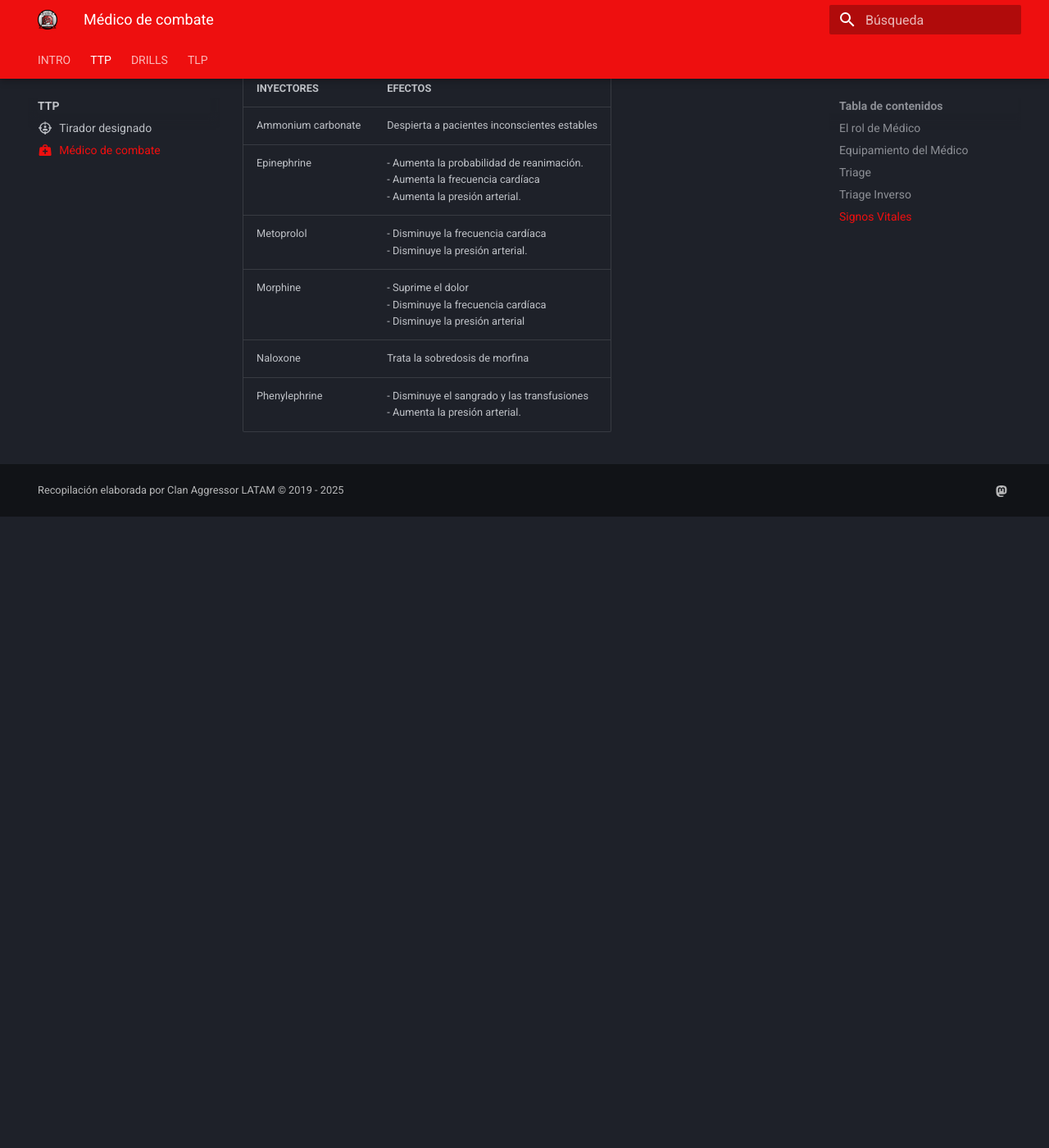
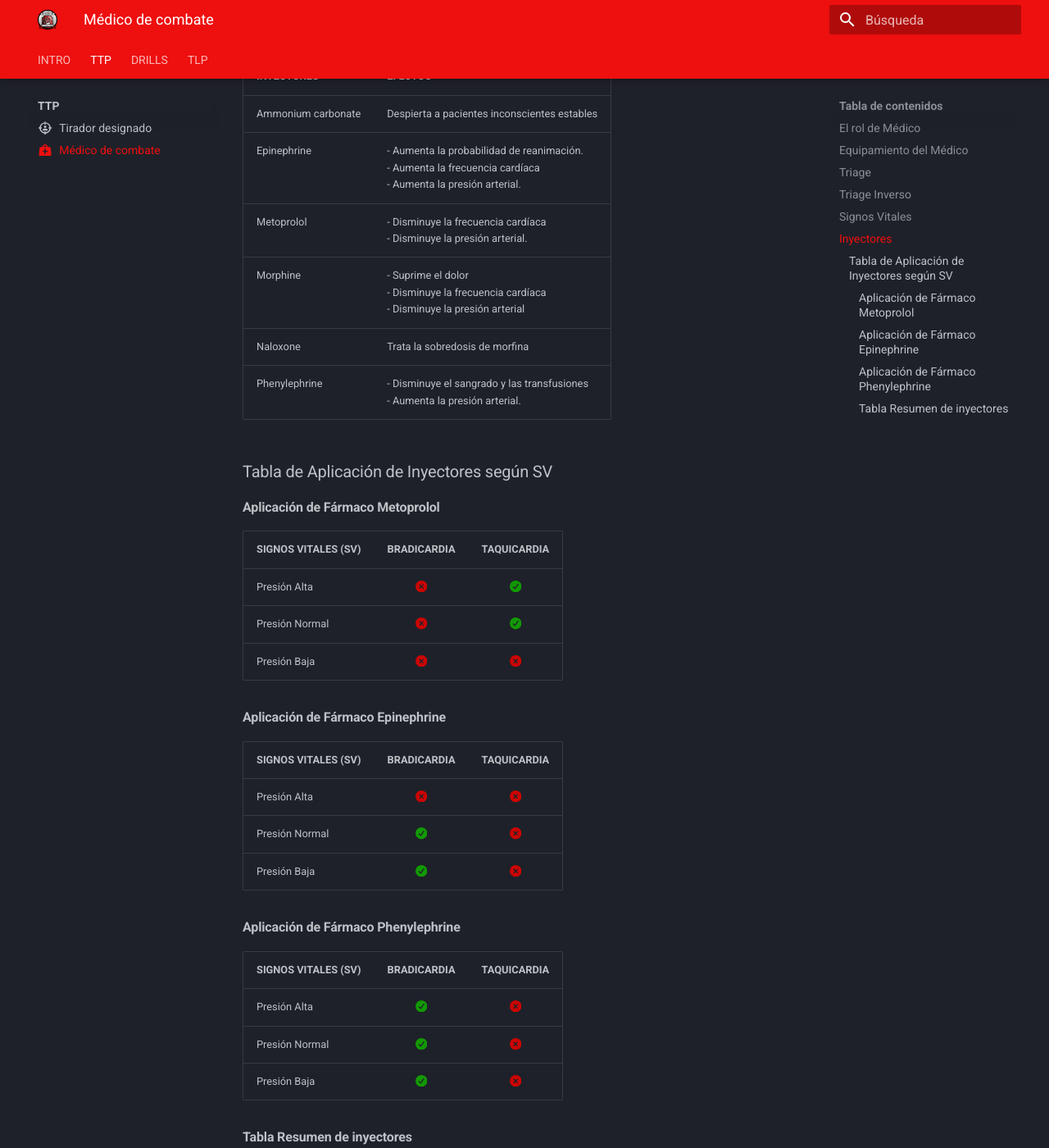
Before and after one commit to aguLepe/aggressor, an MkDocs documentation site: the page built from docs/ttp/medico-de-combate.md, in a window 1280 px wide and 1400 px high, scrolled down 7133 px. Shown: the whole window at 82% size. Built offline with MkDocs 1.6.1 and Material for MkDocs 9.7.7, drawn with Linux system fonts in a browser that asks for light colours; emoji names are drawn with the system emoji font; before the commit the page ends 7763 px from its top, so only the background shows below that; some of the changed text lies outside the part shown.

Commit message:
Content Inyectores

```diff
--- a/docs/stylesheets/extra.css
+++ b/docs/stylesheets/extra.css
@@ -7,3 +7,11 @@
 .md-sidebar--secondary {
   display: none;
 }
+
+.yes {
+    color: #129903;
+}
+
+.not {
+    color: #cc0404;
+}
--- a/docs/ttp/medico-de-combate.md
+++ b/docs/ttp/medico-de-combate.md
@@ -144,7 +144,7 @@ La clase de hemorragia, dictara <b>cuánta</b> solución salina (SS) necesitará
 También debe tener en consideración a la hora de la administración de SS con la <b>presión arterial</b>. Ya que el SS no solo aumenta el volumen sanguíneo sino también la Presión Arterial.
 
 ---
-# Inyectores
+## Inyectores
 El rol de Médico tiene disponible dentro de su equipamientos, estos inyectores que ayudan a la estabilización y/o recuperación del estado de salud del herido. Siempre se debe tener en consideración la <b>“Hora”</b> de administración del Inyector, ya que la sobredosis de estos pueden causar la descompensación y/o muerte del herido.
 
 Actualmente la sincronización de la hora RELOJ (ítem) vs La hora de administración mostrada en “COMPROBACIÓN DE HERIDAS” tendría un delay de 1-2 min. Siendo la hora RELOJ (ítem) más retrasada.
@@ -157,3 +157,40 @@ Actualmente la sincronización de la hora RELOJ (ítem) vs La hora de administra
 | Morphine           | - Suprime el dolor <br>- Disminuye la frecuencia cardíaca <br>- Disminuye la presión arterial                     |
 | Naloxone           | Trata la sobredosis de morfina                                                                                    |
 | Phenylephrine      | - Disminuye el sangrado y las transfusiones <br>- Aumenta la presión arterial.                                    |
+
+### Tabla de Aplicación de Inyectores según SV
+
+#### Aplicación de Fármaco Metoprolol
+
+| SIGNOS VITALES (SV) |                BRADICARDIA                |                   TAQUICARDIA                   |
+|---------------------|:-----------------------------------------:|:-----------------------------------------------:|
+| Presión Alta        | :fontawesome-solid-circle-xmark:{ .not }  |    :fontawesome-solid-circle-check:{ .yes }     |
+| Presión Normal      | :fontawesome-solid-circle-xmark:{ .not }  |    :fontawesome-solid-circle-check:{ .yes }     |
+| Presión Baja        | :fontawesome-solid-circle-xmark:{ .not }  |    :fontawesome-solid-circle-xmark:{ .not }     |
+
+#### Aplicación de Fármaco Epinephrine
+
+| SIGNOS VITALES (SV) |                BRADICARDIA                |                   TAQUICARDIA                   |
+|---------------------|:-----------------------------------------:|:-----------------------------------------------:|
+| Presión Alta        | :fontawesome-solid-circle-xmark:{ .not }  |    :fontawesome-solid-circle-xmark:{ .not }     |
+| Presión Normal      | :fontawesome-solid-circle-check:{ .yes }  |    :fontawesome-solid-circle-xmark:{ .not }     |
+| Presión Baja        | :fontawesome-solid-circle-check:{ .yes }  |    :fontawesome-solid-circle-xmark:{ .not }     |
+
+#### Aplicación de Fármaco Phenylephrine
+
+| SIGNOS VITALES (SV) |                BRADICARDIA                |                   TAQUICARDIA                   |
+|---------------------|:-----------------------------------------:|:-----------------------------------------------:|
+| Presión Alta        | :fontawesome-solid-circle-check:{ .yes }  |    :fontawesome-solid-circle-xmark:{ .not }     |
+| Presión Normal      | :fontawesome-solid-circle-check:{ .yes }  |    :fontawesome-solid-circle-xmark:{ .not }     |
+| Presión Baja        | :fontawesome-solid-circle-check:{ .yes }  |    :fontawesome-solid-circle-xmark:{ .not }     |
+
+#### Tabla Resumen de inyectores
+
+| INYECTOR  | Tmax Efc     | Vida media    | Sobredosis (Referencia estimada) | Sobredosis PC (Referencia estimada) |
+|:----------|:-------------|:--------------|:---------------------------------|-------------------------------------|
+| Ammonium carbonate  | 2 a 3 seg    | 3 a 4 seg     | -                                | -                                   |
+| Epinephrine | 23 seg       | 1 min 3 seg   | -                                | 4,4                                 |
+| Phenylephrine   | 29 seg       | 1 min 18 seg  | -                                | 2,9                                 |
+| Metoprolol | 25 seg       | 1 min 9 seg   | 2,8                              | >3                                  |
+| Morphine | 1 min 57 seg | 15 min 20 seg | 3,1                              | 3,8                                 |
+| Naloxone | 1 min 35 seg | 7 min 26 seg  | -                                | -                                   |
```
